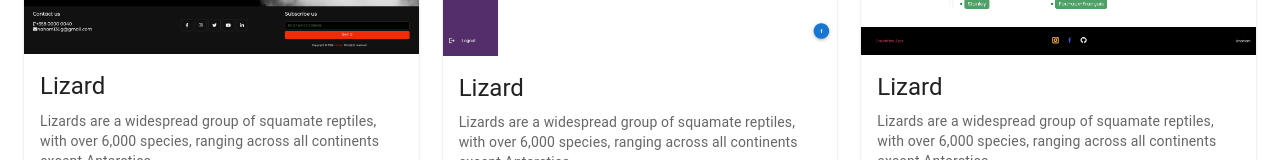
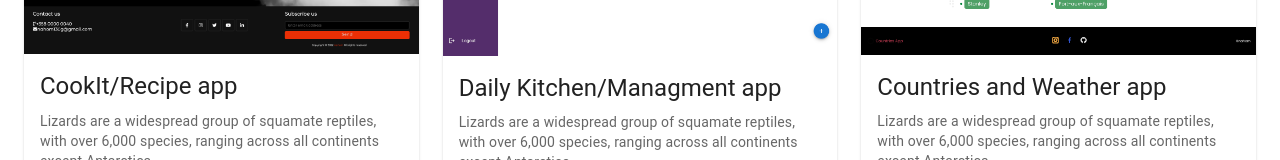
Before and after one commit to nahomzoe/nahom-s-Profile-MUI-React, a React (Create React App) app: page / in a window 1280 px wide. Shown: the part 998-1158 px from the top of the page. Built offline with nearby package versions, Linux system fonts and the light colour scheme; no server answers; the database is empty.

Commit message:
project name edited

```diff
--- a/src/components/Projects.js
+++ b/src/components/Projects.js
@@ -48,7 +48,7 @@ export default function Projects() {
             />
             <CardContent>
               <Typography gutterBottom variant="h5" component="div">
-                Lizard
+                CookIt/Recipe app
               </Typography>
               <Typography variant="body2" color="text.secondary">
                 Lizards are a widespread group of squamate reptiles, with over
@@ -79,7 +79,7 @@ export default function Projects() {
             />
             <CardContent>
               <Typography gutterBottom variant="h5" component="div">
-                Lizard
+                Daily Kitchen/Managment app
               </Typography>
               <Typography variant="body2" color="text.secondary">
                 Lizards are a widespread group of squamate reptiles, with over
@@ -103,7 +103,7 @@ export default function Projects() {
             />
             <CardContent>
               <Typography gutterBottom variant="h5" component="div">
-                Lizard
+                Countries and Weather app
               </Typography>
               <Typography variant="body2" color="text.secondary">
                 Lizards are a widespread group of squamate reptiles, with over
```
